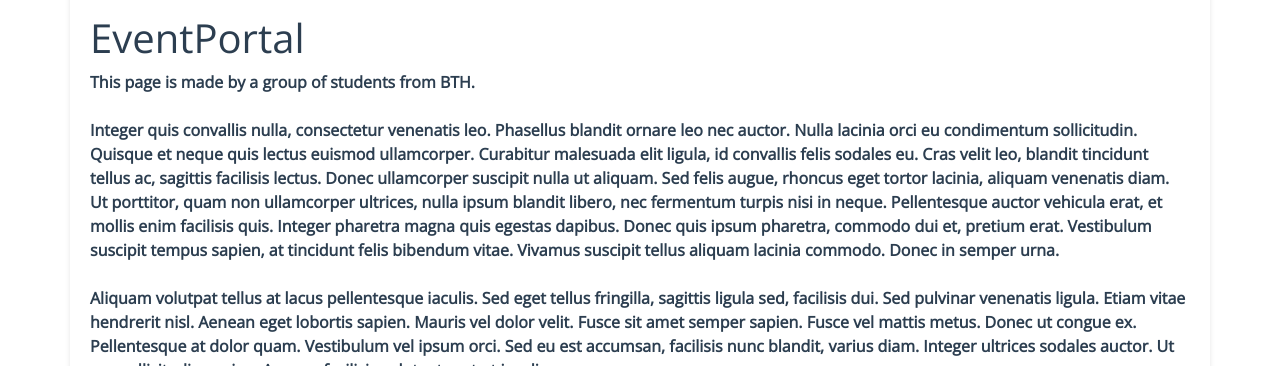
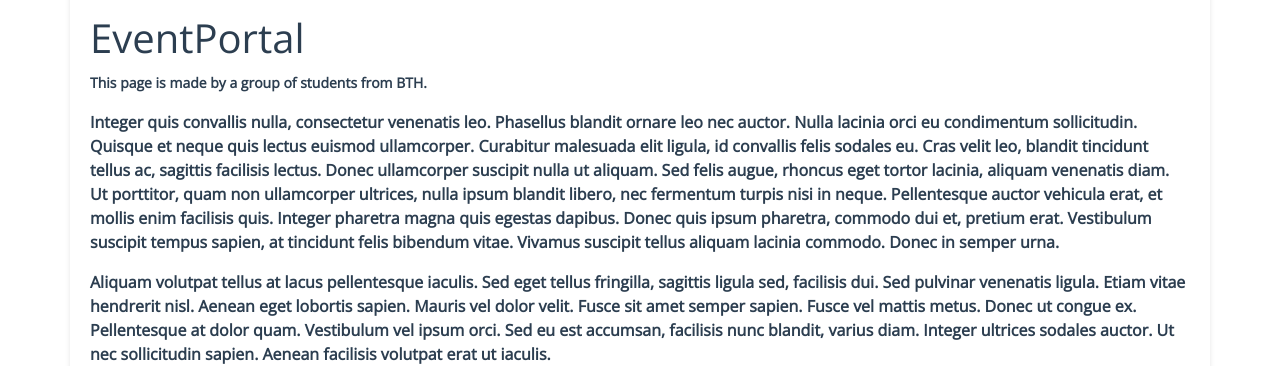
Before and after one commit to ZetcH93/EventPortal, a Vue app in the folder client/: page /about in a window 1280 px wide. Shown: the part 586-952 px from the top of the page. Built offline with nearby package versions, Linux system fonts and the light colour scheme.

Commit message:
If applied, this will update the About text.
The <br><br> has been changed to p-tags.

```diff
--- a/client/src/Views/Main/About.vue
+++ b/client/src/Views/Main/About.vue
@@ -2,23 +2,25 @@
   <br>
   <div class="container-sm text">
     <h1>EventPortal </h1>
-    <p class="text">This page is made by a group of students from BTH. <br><br>
-      Integer quis convallis nulla, consectetur venenatis leo. Phasellus blandit ornare leo nec auctor. Nulla lacinia
+    <p class="text"><small>This page is made by a group of students from BTH.</small></p>
+
+    <p>Integer quis convallis nulla, consectetur venenatis leo. Phasellus blandit ornare leo nec auctor. Nulla lacinia
       orci eu condimentum sollicitudin. Quisque et neque quis lectus euismod ullamcorper. Curabitur malesuada elit
       ligula, id convallis felis sodales eu. Cras velit leo, blandit tincidunt tellus ac, sagittis facilisis lectus.
       Donec ullamcorper suscipit nulla ut aliquam. Sed felis augue, rhoncus eget tortor lacinia, aliquam venenatis diam.
       Ut porttitor, quam non ullamcorper ultrices, nulla ipsum blandit libero, nec fermentum turpis nisi in neque.
       Pellentesque auctor vehicula erat, et mollis enim facilisis quis. Integer pharetra magna quis egestas dapibus.
       Donec quis ipsum pharetra, commodo dui et, pretium erat. Vestibulum suscipit tempus sapien, at tincidunt felis
-      bibendum vitae. Vivamus suscipit tellus aliquam lacinia commodo. Donec in semper urna.<br><br>
+      bibendum vitae. Vivamus suscipit tellus aliquam lacinia commodo. Donec in semper urna.</p>
 
+    <p>
       Aliquam volutpat tellus at lacus pellentesque iaculis. Sed eget tellus fringilla, sagittis ligula sed, facilisis
       dui. Sed pulvinar venenatis ligula. Etiam vitae hendrerit nisl. Aenean eget lobortis sapien. Mauris vel dolor
       velit. Fusce sit amet semper sapien. Fusce vel mattis metus. Donec ut congue ex. Pellentesque at dolor quam.
       Vestibulum vel ipsum orci. Sed eu est accumsan, facilisis nunc blandit, varius diam. Integer ultrices sodales
-      auctor. Ut nec sollicitudin sapien. Aenean facilisis volutpat erat ut iaculis.<br><br>
+      auctor. Ut nec sollicitudin sapien. Aenean facilisis volutpat erat ut iaculis.</p>
 
-      Class aptent taciti sociosqu ad litora torquent per conubia nostra, per inceptos himenaeos. Quisque id gravida
+    <p> Class aptent taciti sociosqu ad litora torquent per conubia nostra, per inceptos himenaeos. Quisque id gravida
       velit. Etiam luctus nibh nec leo mattis semper. Nulla facilisi. Nullam viverra id augue in commodo. In ultricies,
       mi id faucibus aliquam, mauris nibh dignissim libero, a dignissim risus nunc in lacus. Curabitur ac velit non leo
       feugiat fringilla quis in nisi. Sed non dapibus arcu, id vehicula nisl. Suspendisse et massa mollis, porta massa
```
